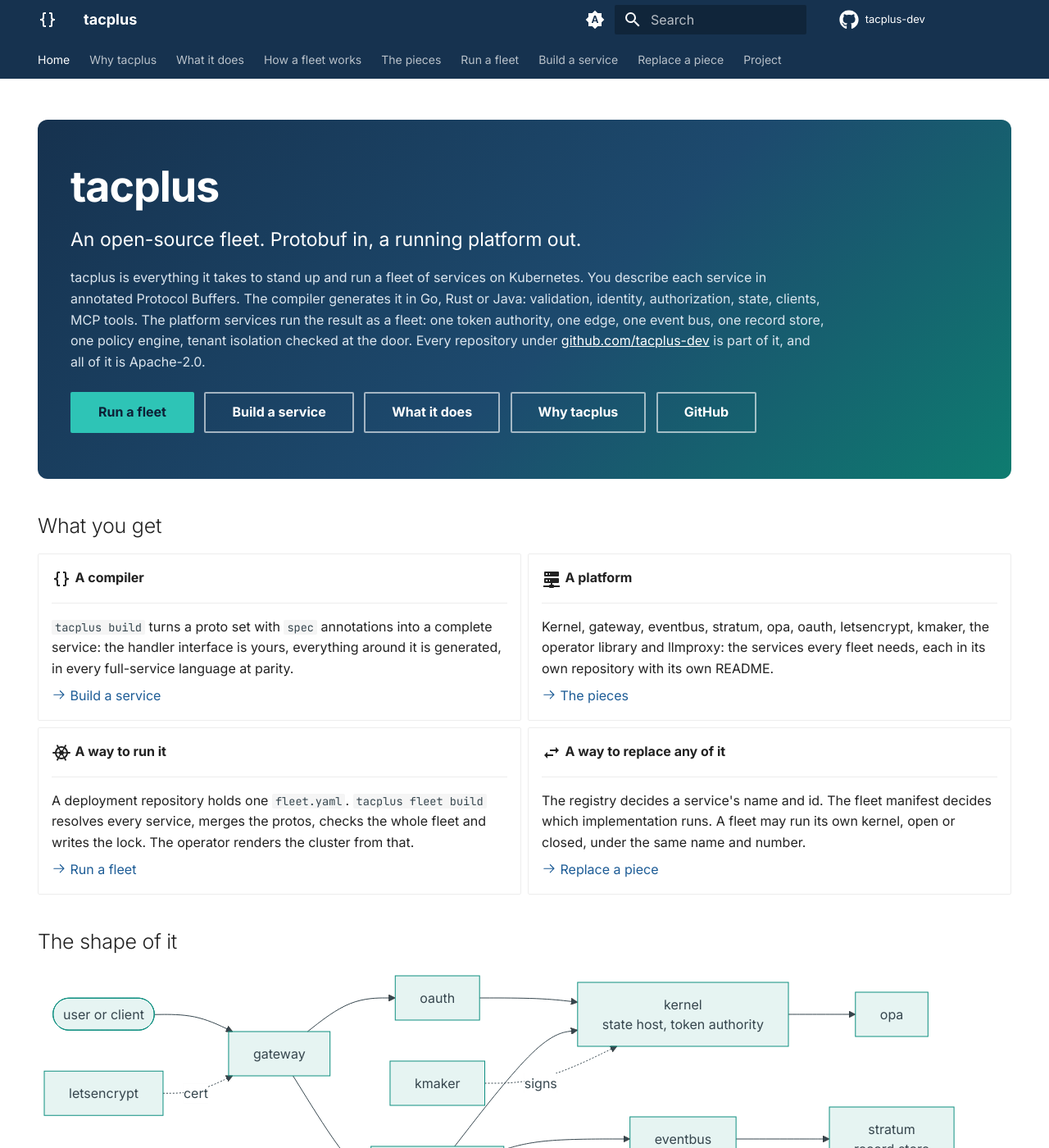
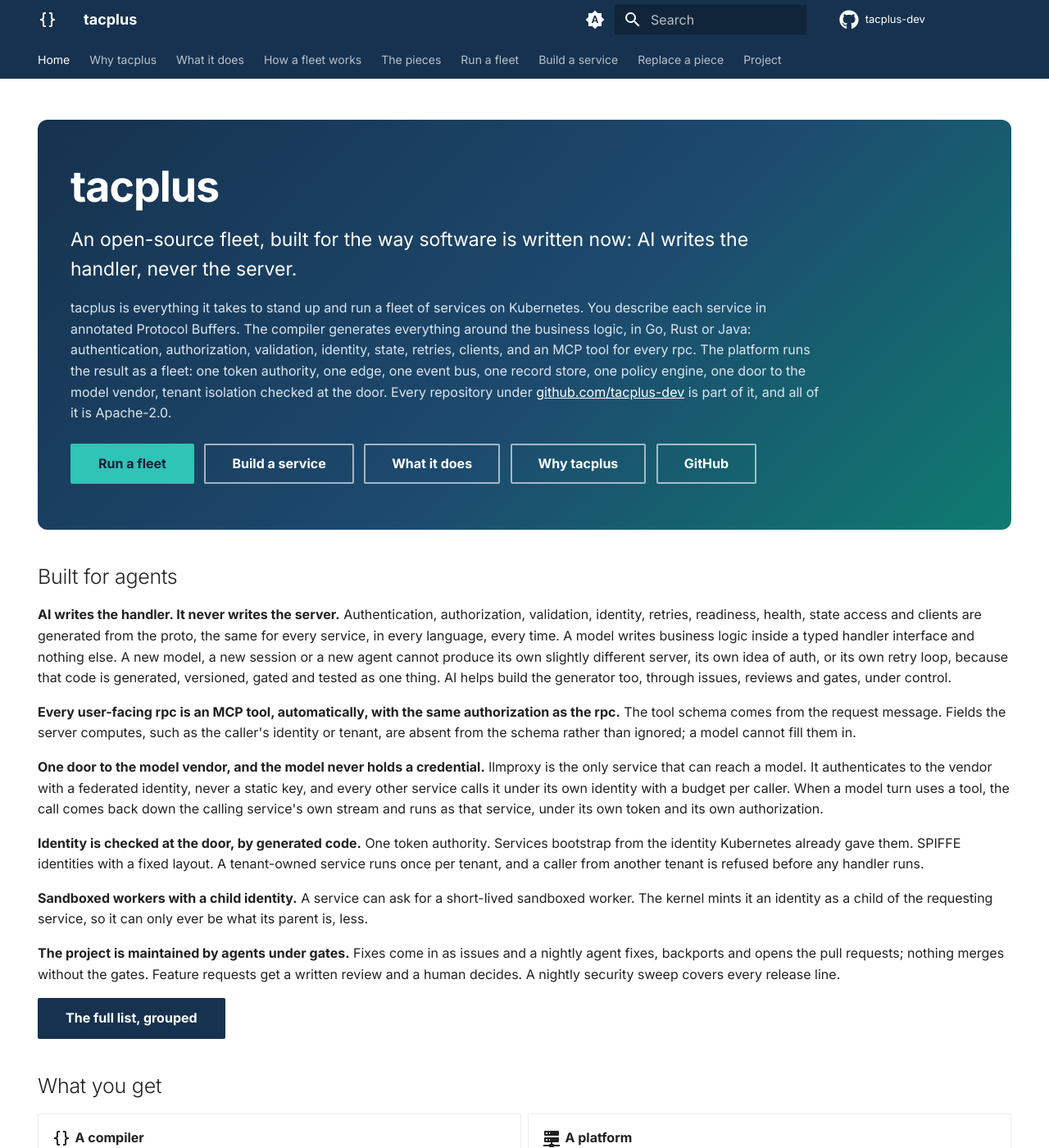
Before and after one commit to tacplus-dev/website, an MkDocs documentation site: the page built from docs/index.md, in a window 1280 px wide and 1400 px high. Shown: the whole window at 82% size. Built offline with MkDocs 1.6.1 and Material for MkDocs 9.7.7, drawn with Linux system fonts in a browser that asks for light colours.

Commit message:
Home: the pitch on the page itself, not behind a button
Most readers stop at the home page. The agentic points from What it does
now lead the page: handler not server, every rpc an MCP tool, one door to
the model vendor, identity at the door, child-identity workers, agents
under gates.

Co-Authored-By: Claude Fable 5.1 <noreply@anthropic.com>

```diff
--- a/docs/index.md
+++ b/docs/index.md
@@ -10,16 +10,17 @@ hide:
 
 # tacplus
 
-<p class="tp-tagline">An open-source fleet. Protobuf in, a running platform out.</p>
+<p class="tp-tagline">An open-source fleet, built for the way software is written now: AI writes the handler, never the server.</p>
 
 tacplus is everything it takes to stand up and run a fleet of services on
 Kubernetes. You describe each service in annotated Protocol Buffers. The
-compiler generates it in Go, Rust or Java: validation, identity, authorization,
-state, clients, MCP tools. The platform services run the result as a fleet:
-one token authority, one edge, one event bus, one record store, one policy
-engine, tenant isolation checked at the door. Every repository under
-[github.com/tacplus-dev](https://github.com/tacplus-dev) is part of it, and all
-of it is Apache-2.0.
+compiler generates everything around the business logic, in Go, Rust or Java:
+authentication, authorization, validation, identity, state, retries, clients,
+and an MCP tool for every rpc. The platform runs the result as a fleet: one
+token authority, one edge, one event bus, one record store, one policy engine,
+one door to the model vendor, tenant isolation checked at the door. Every
+repository under [github.com/tacplus-dev](https://github.com/tacplus-dev) is
+part of it, and all of it is Apache-2.0.
 
 [Run a fleet](run.md){ .md-button .md-button--primary }
 [Build a service](build.md){ .md-button }
@@ -28,6 +29,46 @@ of it is Apache-2.0.
 [GitHub](https://github.com/tacplus-dev){ .md-button }
 
 </div>
+
+## Built for agents
+
+**AI writes the handler. It never writes the server.** Authentication,
+authorization, validation, identity, retries, readiness, health, state access
+and clients are generated from the proto, the same for every service, in every
+language, every time. A model writes business logic inside a typed handler
+interface and nothing else. A new model, a new session or a new agent cannot
+produce its own slightly different server, its own idea of auth, or its own
+retry loop, because that code is generated, versioned, gated and tested as one
+thing. AI helps build the generator too, through issues, reviews and gates,
+under control.
+
+**Every user-facing rpc is an MCP tool, automatically, with the same
+authorization as the rpc.** The tool schema comes from the request message.
+Fields the server computes, such as the caller's identity or tenant, are absent
+from the schema rather than ignored; a model cannot fill them in.
+
+**One door to the model vendor, and the model never holds a credential.**
+llmproxy is the only service that can reach a model. It authenticates to the
+vendor with a federated identity, never a static key, and every other service
+calls it under its own identity with a budget per caller. When a model turn
+uses a tool, the call comes back down the calling service's own stream and runs
+as that service, under its own token and its own authorization.
+
+**Identity is checked at the door, by generated code.** One token authority.
+Services bootstrap from the identity Kubernetes already gave them. SPIFFE
+identities with a fixed layout. A tenant-owned service runs once per tenant,
+and a caller from another tenant is refused before any handler runs.
+
+**Sandboxed workers with a child identity.** A service can ask for a
+short-lived sandboxed worker. The kernel mints it an identity as a child of the
+requesting service, so it can only ever be what its parent is, less.
+
+**The project is maintained by agents under gates.** Fixes come in as issues
+and a nightly agent fixes, backports and opens the pull requests; nothing
+merges without the gates. Feature requests get a written review and a human
+decides. A nightly security sweep covers every release line.
+
+[The full list, grouped](features.md){ .md-button .md-button--primary }
 
 ## What you get
 
```
